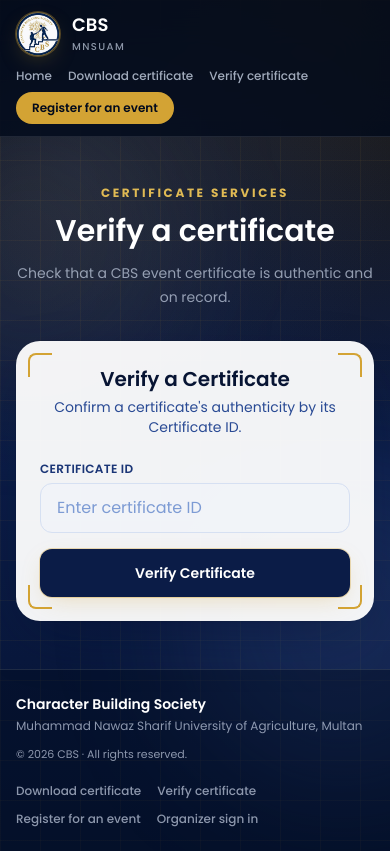
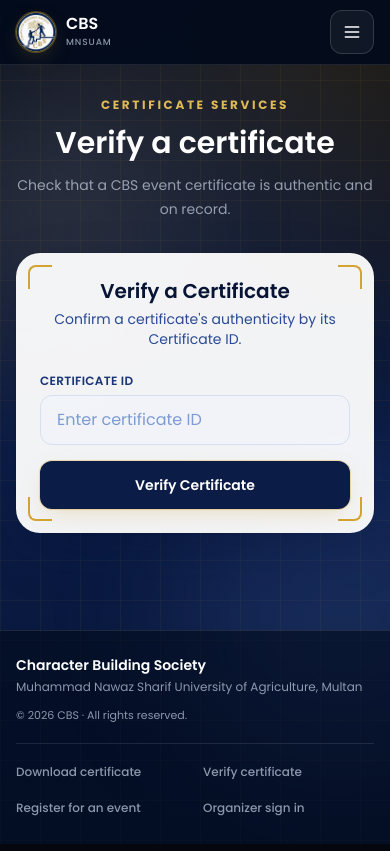
Before and after one commit to sheraz91-ops/Cbs-Certificate-Portal, a Next.js app: page /verify in a window 390 px wide. Built offline with nearby package versions, Linux system fonts and the light colour scheme.

Commit message:
CBS - Home
Make home responsive

```diff
--- a/app/certificate/page.tsx
+++ b/app/certificate/page.tsx
@@ -12,7 +12,7 @@
 export default function CertificatePage() {
   return (
     <PageShell>
-      <section className="mx-auto w-full max-w-5xl px-4 py-10 sm:px-6 sm:py-14">
+      <section className="mx-auto w-full min-w-0 max-w-5xl px-3 py-8 min-[380px]:px-4 sm:px-6 sm:py-12 lg:py-14">
         <div className="mb-7 text-center text-white">
           <p className="text-xs font-bold uppercase tracking-[0.22em] text-gold-300">
             CBS certificates
--- a/app/page.tsx
+++ b/app/page.tsx
@@ -24,21 +24,21 @@
 export default function HomePage() {
   return (
     <PageShell>
-      <div className="mx-auto w-full max-w-7xl px-4 sm:px-6 lg:px-8">
-        <section className="grid min-h-0 items-center gap-10 py-12 sm:min-h-[590px] sm:gap-12 sm:py-20 lg:grid-cols-[1.1fr_0.9fr] lg:py-24">
-          <div className="max-w-2xl text-white">
+      <div className="mx-auto w-full min-w-0 max-w-7xl px-3 min-[380px]:px-4 sm:px-6 lg:px-8">
+        <section className="grid min-h-0 min-w-0 items-center gap-9 py-9 min-[380px]:py-12 sm:min-h-0 sm:gap-12 sm:py-16 lg:grid-cols-[1.1fr_0.9fr] lg:py-20 2xl:min-h-[590px] 2xl:py-24">
+          <div className="min-w-0 max-w-2xl text-white">
             <p className="inline-flex items-center gap-2 rounded-full border border-gold-300/25 bg-gold-300/10 px-3 py-1.5 text-[11px] font-semibold uppercase tracking-[0.18em] text-gold-200">
               {ORG_CONFIG.institutionAbbreviation} · Student community
             </p>
-            <h1 className="mt-5 font-display text-4xl font-semibold leading-[1.08] tracking-tight min-[380px]:text-5xl sm:mt-6 sm:text-6xl lg:text-7xl">
+            <h1 className="mt-5 max-w-full font-display text-4xl font-semibold leading-[1.08] tracking-tight min-[380px]:text-5xl sm:mt-6 sm:text-6xl lg:text-6xl 2xl:text-7xl">
               Character grows <span className="text-gold-300">together.</span>
             </h1>
             <p className="mt-6 max-w-xl text-base leading-7 text-navy-100/75 sm:text-lg sm:leading-8">
               {ORG_CONFIG.organizationName} at {ORG_CONFIG.institutionName} brings students together to learn, lead, and make a positive difference in campus life.
             </p>
-            <div className="mt-8 flex flex-col gap-3 min-[440px]:flex-row min-[440px]:flex-wrap">
-              <Link href="/register" className="rounded-xl bg-gold-400 px-5 py-3 text-sm font-bold text-navy-950 shadow-gold transition hover:bg-gold-300">Register for an event</Link>
-              <Link href="/#download" className="rounded-xl border border-white/20 bg-white/5 px-5 py-3 text-sm font-semibold text-white transition hover:border-gold-300/50 hover:bg-white/10">Download a certificate</Link>
+            <div className="mt-7 flex w-full flex-col gap-3 min-[440px]:flex-row min-[440px]:flex-wrap sm:mt-8">
+              <Link href="/register" className="inline-flex min-h-12 w-full items-center justify-center rounded-xl bg-gold-400 px-4 py-3 text-center text-sm font-bold text-navy-950 shadow-gold transition hover:bg-gold-300 min-[440px]:w-auto min-[440px]:px-5">Register for an event</Link>
+              <Link href="/#download" className="inline-flex min-h-12 w-full items-center justify-center rounded-xl border border-white/20 bg-white/5 px-4 py-3 text-center text-sm font-semibold text-white transition hover:border-gold-300/50 hover:bg-white/10 min-[440px]:w-auto min-[440px]:px-5">Download a certificate</Link>
             </div>
             <div className="mt-10 flex flex-wrap items-center gap-x-6 gap-y-3 text-xs text-navy-100/55">
               <span>Explore CBS events</span><span className="h-1 w-1 rounded-full bg-gold-300" />
@@ -46,7 +46,7 @@
             </div>
           </div>
 
-          <aside className="relative mx-auto w-full max-w-md">
+          <aside className="relative mx-auto w-full min-w-0 max-w-md">
             <div aria-hidden className="absolute -inset-5 rounded-[2rem] bg-gradient-to-br from-gold-300/20 via-transparent to-blue-400/10 blur-2xl" />
             <div className="relative overflow-hidden rounded-[1.5rem] border border-white/15 bg-gradient-to-br from-white/10 to-white/[0.03] p-5 shadow-2xl backdrop-blur min-[380px]:p-7 sm:rounded-[1.75rem] sm:p-9">
               <div className="flex items-center justify-between">
@@ -67,15 +67,15 @@
           </aside>
         </section>
 
-        <section aria-labelledby="society-heading" className="border-t border-white/10 py-16 sm:py-20">
-          <div className="max-w-2xl">
+        <section aria-labelledby="society-heading" className="min-w-0 border-t border-white/10 py-12 sm:py-16 lg:py-20">
+          <div className="min-w-0 max-w-2xl">
             <p className="text-xs font-bold uppercase tracking-[0.22em] text-gold-300">What we believe</p>
             <h2 id="society-heading" className="mt-3 font-display text-3xl font-semibold text-white sm:text-4xl">Character is built through action.</h2>
             <p className="mt-4 text-sm leading-7 text-navy-100/65 sm:text-base">The society creates room for students to connect, take part, and grow through meaningful campus experiences.</p>
           </div>
-          <div className="mt-9 grid gap-4 md:grid-cols-3">
+          <div className="mt-7 grid gap-3 sm:mt-9 sm:gap-4 sm:grid-cols-2 lg:grid-cols-3">
             {pillars.map((pillar) => (
-              <article key={pillar.number} className="rounded-2xl border border-white/10 bg-white/[0.04] p-6 transition hover:border-gold-300/25 hover:bg-white/[0.06]">
+              <article key={pillar.number} className="rounded-2xl border border-white/10 bg-white/[0.04] p-4 transition hover:border-gold-300/25 hover:bg-white/[0.06] sm:p-6">
                 <span className="font-mono text-xs text-gold-300">{pillar.number}</span>
                 <h3 className="mt-4 font-display text-xl font-semibold text-white">{pillar.title}</h3>
                 <p className="mt-3 text-sm leading-6 text-navy-100/60">{pillar.description}</p>
@@ -84,8 +84,8 @@
           </div>
         </section>
 
-        <section id="download" aria-labelledby="download-heading" className="scroll-mt-8 border-t border-white/10 py-16 sm:py-20">
-          <div className="mx-auto grid max-w-5xl gap-8 lg:grid-cols-[0.8fr_1.2fr] lg:items-center">
+        <section id="download" aria-labelledby="download-heading" className="scroll-mt-8 border-t border-white/10 py-12 sm:py-16 lg:py-20">
+          <div className="mx-auto grid min-w-0 max-w-5xl gap-6 sm:gap-8 lg:grid-cols-[0.8fr_1.2fr] lg:items-center">
             <div className="text-white">
               <p className="text-xs font-bold uppercase tracking-[0.22em] text-gold-300">CBS certificates</p>
               <h2 id="download-heading" className="mt-3 font-display text-3xl font-semibold sm:text-4xl">Find your certificate.</h2>
--- a/app/register/RegisterPageContent.tsx
+++ b/app/register/RegisterPageContent.tsx
@@ -8,14 +8,14 @@
 
   return (
     <section
-      className={`mx-auto w-full max-w-6xl px-3 py-7 min-[380px]:px-4 sm:px-6 sm:py-10 lg:gap-10 lg:py-16 ${isActiveEvent === true ? "grid lg:grid-cols-[0.8fr_1.2fr] lg:items-start" : ""}`}
+      className={`mx-auto grid w-full min-w-0 max-w-6xl grid-cols-1 gap-6 px-3 py-6 min-[380px]:px-4 sm:gap-8 sm:px-6 sm:py-10 lg:gap-10 lg:py-16 ${isActiveEvent === true ? "lg:grid-cols-[0.8fr_1.2fr] lg:items-start" : ""}`}
     >
       {isActiveEvent === true && (
         <div className="pt-2 text-white">
           <p className="text-xs font-bold uppercase tracking-[0.25em] text-gold-300">
             Join us
           </p>
-          <h1 className="mt-4 font-display text-4xl font-semibold leading-tight sm:text-5xl">
+          <h1 className="mt-4 font-display text-3xl font-semibold leading-tight min-[380px]:text-4xl sm:text-5xl">
             Take part in a CBS event.
           </h1>
           <p className="mt-5 max-w-lg text-base leading-7 text-navy-100/80">
@@ -34,7 +34,7 @@
           </div>
         </div>
       )}
-      <div className="w-full flex items-center justify-center">
+      <div className="flex w-full min-w-0 items-center justify-center">
         <EventRegistrationForm setActiveEvent={setIsActiveEvent} />
       </div>
     </section>
--- a/app/verify/page.tsx
+++ b/app/verify/page.tsx
@@ -12,19 +12,19 @@
 export default function VerifyPage() {
   return (
     <PageShell>
-      <section className="mx-auto w-full max-w-4xl px-4 py-12 sm:px-6 sm:py-16">
+      <section className="mx-auto w-full min-w-0 max-w-4xl px-3 py-8 min-[380px]:px-4 sm:px-6 sm:py-12 lg:py-16">
         <div className="mb-8 text-center text-white">
           <p className="text-xs font-bold uppercase tracking-[0.22em] text-gold-300">
             Certificate services
           </p>
-          <h1 className="mt-3 font-display text-3xl font-semibold sm:text-4xl">
+          <h1 className="mt-3 font-display text-2xl font-semibold min-[380px]:text-3xl sm:text-4xl">
             Verify a certificate
           </h1>
           <p className="mx-auto mt-3 max-w-xl text-sm leading-6 text-navy-100/65">
             Check that a CBS event certificate is authentic and on record.
           </p>
         </div>
-        <div className="w-full flex items-center justify-center">
+        <div className="flex w-full min-w-0 items-center justify-center">
           <Suspense
             fallback={
               <div className="flex w-full max-w-md items-center justify-center rounded-3xl bg-white/95 p-5 shadow-card ring-1 ring-black/5 min-[380px]:p-8 sm:p-10">
--- a/components/Footer.tsx
+++ b/components/Footer.tsx
@@ -3,18 +3,35 @@
 
 export default function Footer() {
   return (
-    <footer className="border-t border-white/10 bg-navy-950/40 px-3 py-6 text-navy-100/65 min-[380px]:px-4 sm:px-6 sm:py-8">
-      <div className="mx-auto flex w-full max-w-7xl flex-col gap-5 sm:flex-row sm:items-center sm:justify-between">
-        <div>
-          <p className="text-sm font-semibold text-white">{ORG_CONFIG.organizationName}</p>
-          <p className="mt-1 text-xs">{ORG_CONFIG.institutionName}</p>
-          <p className="mt-3 text-[11px]">&copy; {new Date().getFullYear()} CBS · All rights reserved.</p>
+    <footer className="border-t border-white/10 bg-navy-950/60 px-3 py-6 text-navy-100/65 min-[380px]:px-4 sm:px-6 sm:py-8 lg:px-8">
+      <div className="mx-auto flex w-full max-w-7xl flex-col gap-5 sm:gap-6 lg:flex-row lg:items-center lg:justify-between">
+        <div className="min-w-0">
+          <p className="break-words text-sm font-semibold text-white">
+            {ORG_CONFIG.organizationName}
+          </p>
+          <p className="mt-1 break-words text-xs">
+            {ORG_CONFIG.institutionName}
+          </p>
+          <p className="mt-3 text-[11px]">
+            &copy; {new Date().getFullYear()} CBS · All rights reserved.
+          </p>
         </div>
-        <nav aria-label="Footer navigation" className="flex flex-wrap gap-x-4 gap-y-3 text-xs font-medium sm:gap-x-5">
-          <Link href="/#download" className="transition hover:text-gold-200">Download certificate</Link>
-          <Link href="/verify" className="transition hover:text-gold-200">Verify certificate</Link>
-          <Link href="/register" className="transition hover:text-gold-200">Register for an event</Link>
-          <Link href="/organizer/login" className="transition hover:text-gold-200">Organizer sign in</Link>
+        <nav
+          aria-label="Footer navigation"
+          className="grid grid-cols-2 gap-x-4 gap-y-3 border-t border-white/10 pt-4 text-xs font-medium min-[520px]:flex min-[520px]:flex-wrap min-[520px]:gap-x-5 min-[520px]:border-0 min-[520px]:pt-0 lg:justify-end"
+        >
+          <Link href="/#download" className="py-1 transition hover:text-gold-200">
+            Download certificate
+          </Link>
+          <Link href="/verify" className="py-1 transition hover:text-gold-200">
+            Verify certificate
+          </Link>
+          <Link href="/register" className="py-1 transition hover:text-gold-200">
+            Register for an event
+          </Link>
+          <Link href="/organizer/login" className="py-1 transition hover:text-gold-200">
+            Organizer sign in
+          </Link>
         </nav>
       </div>
     </footer>
--- a/components/Header.tsx
+++ b/components/Header.tsx
@@ -1,5 +1,8 @@
+"use client";
+
 import Image from "next/image";
 import Link from "next/link";
+import { useState } from "react";
 import { ASSET_PATHS, ORG_CONFIG } from "@/config/certificate.config";
 
 const navigation = [
@@ -9,22 +12,80 @@
 ];
 
 export default function Header() {
+  const [menuOpen, setMenuOpen] = useState(false);
+
   return (
-    <header className="relative z-20 border-b border-white/10 bg-navy-950/80 text-white backdrop-blur-xl">
-      <div className="mx-auto flex w-full max-w-7xl flex-col gap-3 px-3 py-3 min-[380px]:px-4 sm:gap-4 sm:px-6 sm:py-4 lg:flex-row lg:items-center lg:justify-between lg:px-8">
-        <Link href="/" className="flex items-center gap-3 self-start lg:self-auto">
-          <Image src={ASSET_PATHS.logo} alt="CBS logo" width={48} height={48} priority className="h-11 w-11 rounded-full border border-gold-300/50 object-cover shadow-gold" />
-          <span>
-            <span className="block font-display text-lg font-semibold leading-tight">{ORG_CONFIG.organizationAbbreviation}</span>
-            <span className="mt-0.5 block text-[10px] font-medium uppercase tracking-[0.14em] text-navy-100/65">{ORG_CONFIG.institutionAbbreviation}</span>
-          </span>
-        </Link>
-        <nav aria-label="Main navigation" className="flex flex-wrap items-center justify-start gap-x-3 gap-y-2 text-[11px] font-medium min-[380px]:gap-x-4 min-[380px]:text-xs sm:gap-x-5 sm:text-sm lg:justify-end">
-          {navigation.map((item) => (
-            <Link key={item.href} href={item.href} className="text-navy-100/75 transition hover:text-gold-200">{item.label}</Link>
-          ))}
-          <Link href="/register" className="rounded-full bg-gold-400 px-4 py-2 font-semibold text-navy-950 transition hover:bg-gold-300">Register for an event</Link>
-        </nav>
+    <header className="relative z-20 border-b border-white/10 bg-navy-950/90 text-white backdrop-blur-xl">
+      <div className="relative mx-auto w-full max-w-7xl px-3 min-[380px]:px-4 sm:px-6 lg:px-8">
+        <div className="flex min-h-16 items-center justify-between gap-3 py-2 sm:min-h-20 sm:py-3">
+          <Link href="/" className="flex min-w-0 items-center gap-2.5 sm:gap-3">
+            <Image
+              src={ASSET_PATHS.logo}
+              alt="CBS logo"
+              width={48}
+              height={48}
+              priority
+              className="h-10 w-10 shrink-0 rounded-full border border-gold-300/50 object-cover shadow-gold sm:h-12 sm:w-12"
+            />
+            <span className="min-w-0">
+              <span className="block truncate font-display text-base font-semibold leading-tight sm:text-lg">
+                {ORG_CONFIG.organizationAbbreviation}
+              </span>
+              <span className="mt-0.5 block truncate text-[9px] font-medium uppercase tracking-[0.1em] text-navy-100/65 sm:text-[10px] sm:tracking-[0.14em]">
+                {ORG_CONFIG.institutionAbbreviation}
+              </span>
+            </span>
+          </Link>
+
+          <button
+            type="button"
+            aria-label={menuOpen ? "Close navigation menu" : "Open navigation menu"}
+            aria-expanded={menuOpen}
+            aria-controls="public-navigation"
+            onClick={() => setMenuOpen((open) => !open)}
+            className="inline-flex h-11 w-11 shrink-0 items-center justify-center rounded-xl border border-white/15 bg-white/5 text-white transition hover:border-gold-300/40 hover:bg-white/10 lg:hidden"
+          >
+            <svg
+              aria-hidden="true"
+              viewBox="0 0 24 24"
+              fill="none"
+              className="h-5 w-5"
+              stroke="currentColor"
+              strokeWidth="1.8"
+              strokeLinecap="round"
+            >
+              {menuOpen ? (
+                <path d="m6 6 12 12M18 6 6 18" />
+              ) : (
+                <path d="M4 6h16M4 12h16M4 18h16" />
+              )}
+            </svg>
+          </button>
+
+          <nav
+            id="public-navigation"
+            aria-label="Main navigation"
+            className={`${menuOpen ? "flex" : "hidden"} absolute left-0 right-0 top-full z-30 flex-col gap-1 border-b border-white/10 bg-navy-950 px-3 py-3 shadow-xl min-[380px]:px-4 sm:px-6 lg:static lg:flex lg:w-auto lg:flex-row lg:items-center lg:gap-5 lg:border-0 lg:bg-transparent lg:p-0 lg:shadow-none`}
+          >
+            {navigation.map((item) => (
+              <Link
+                key={item.href}
+                href={item.href}
+                onClick={() => setMenuOpen(false)}
+                className="flex min-h-11 items-center rounded-lg px-3 py-2 text-sm font-medium text-navy-100/80 transition hover:bg-white/5 hover:text-gold-200 lg:min-h-0 lg:px-0"
+              >
+                {item.label}
+              </Link>
+            ))}
+            <Link
+              href="/register"
+              onClick={() => setMenuOpen(false)}
+              className="mt-1 inline-flex min-h-11 items-center justify-center rounded-xl bg-gold-400 px-4 py-2 text-sm font-semibold text-navy-950 transition hover:bg-gold-300 lg:mt-0 lg:min-h-0 lg:rounded-full"
+            >
+              Register for an event
+            </Link>
+          </nav>
+        </div>
       </div>
     </header>
   );
--- a/components/PageShell.tsx
+++ b/components/PageShell.tsx
@@ -8,7 +8,7 @@
       <div aria-hidden className="pointer-events-none absolute -left-28 top-24 h-72 w-72 rounded-full bg-gold-400/10 blur-3xl" />
       <div aria-hidden className="pointer-events-none absolute -right-28 bottom-16 h-80 w-80 rounded-full bg-navy-400/20 blur-3xl" />
       <Header />
-      <div className="relative z-10 flex-1">{children}</div>
+      <div className="relative z-10 min-w-0 w-full flex-1">{children}</div>
       <div className="relative z-10"><Footer /></div>
     </main>
   );
```
Also changed, not shown: components/CertificateForm.tsx (+121 -32 lines), components/VerifyPanel.tsx (+6 -6 lines).
